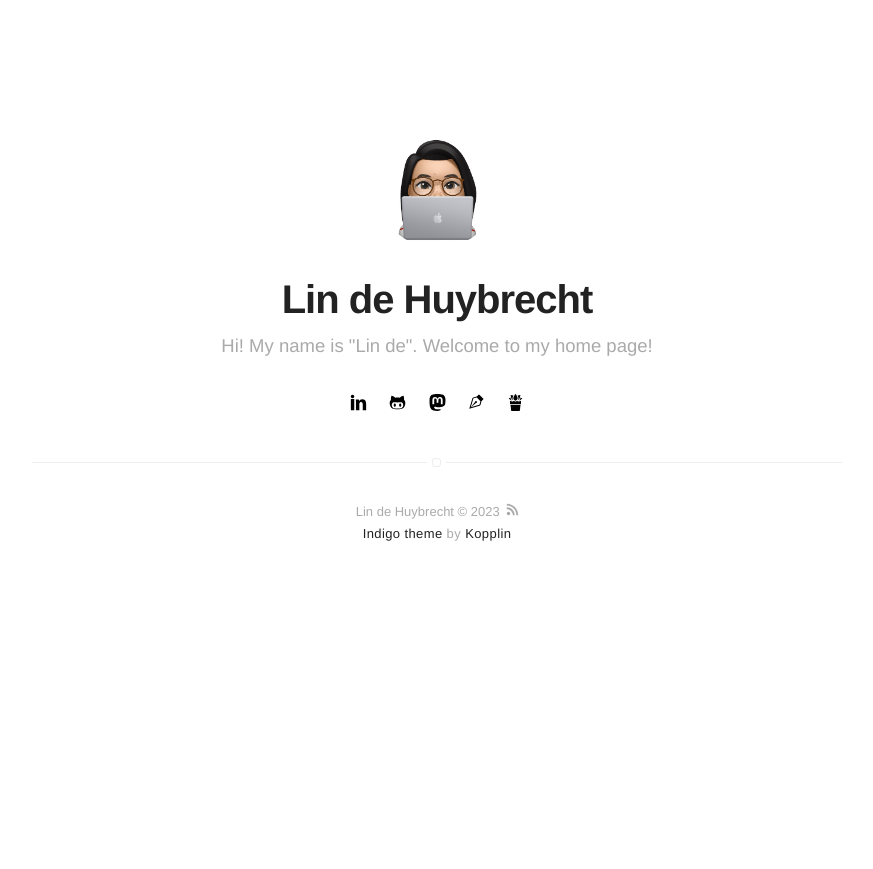
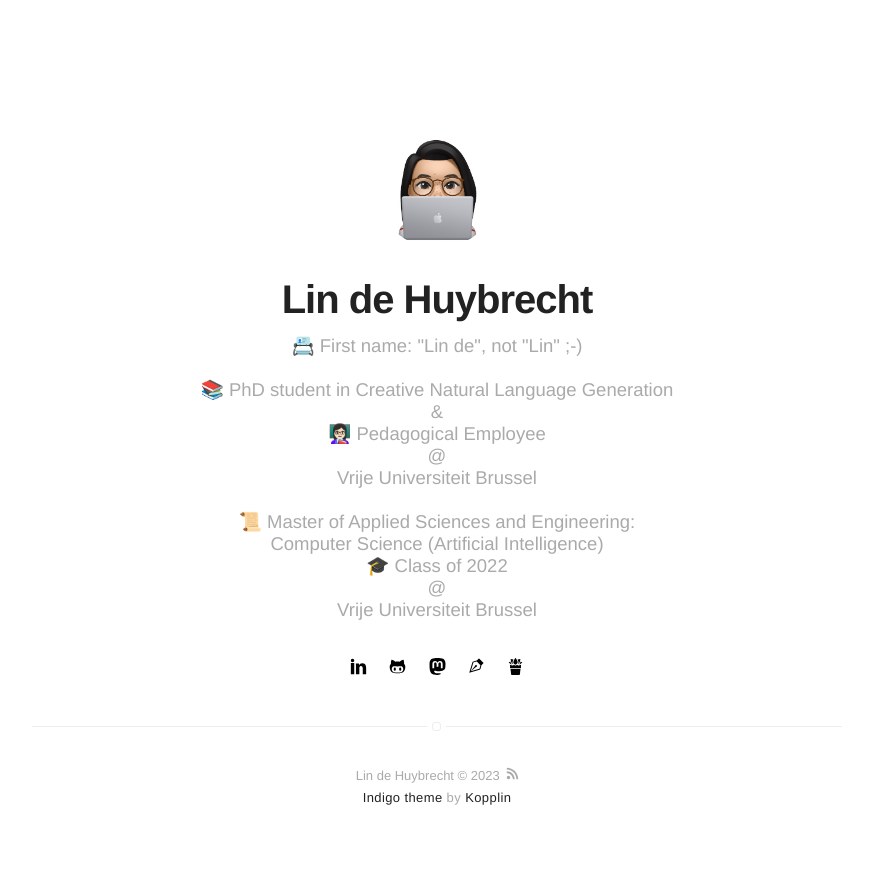
Before and after one commit to LndH/lndh, a Jekyll site: the page built from index.html, in a window 1280 px wide. Shown: the part 102-971 px from the top of the page, without its empty margins (203-1076 px from the left). Built offline with Jekyll 4.4.1, drawn with Linux system fonts in a browser that asks for light colours; before the commit the page ends 900 px from its top, so only the background shows below that.

Commit message:
updated bio

```diff
--- a/_config.yml
+++ b/_config.yml
@@ -1,7 +1,29 @@
 # main text of home
 name: Lin de Huybrecht
 bio: >
-  Hi! My name is "Lin de". Welcome to my home page!
+  📇 First name: "Lin de", not "Lin" ;-)
+  <br>
+  <br>
+  📚 PhD student in Creative Natural Language Generation
+  <br>
+  &
+  <br>
+  👩🏻‍🏫 Pedagogical Employee
+  <br>
+  @
+  <br>
+  Vrije Universiteit Brussel
+  <br>
+  <br>
+  📜 Master of Applied Sciences and Engineering:
+  <br>
+  Computer Science (Artificial Intelligence)
+  <br>
+   🎓 Class of 2022
+  <br>
+  @
+  <br>
+  Vrije Universiteit Brussel
 
 # twitter summary info
 description: Home page of Lin de Huybrecht
```
